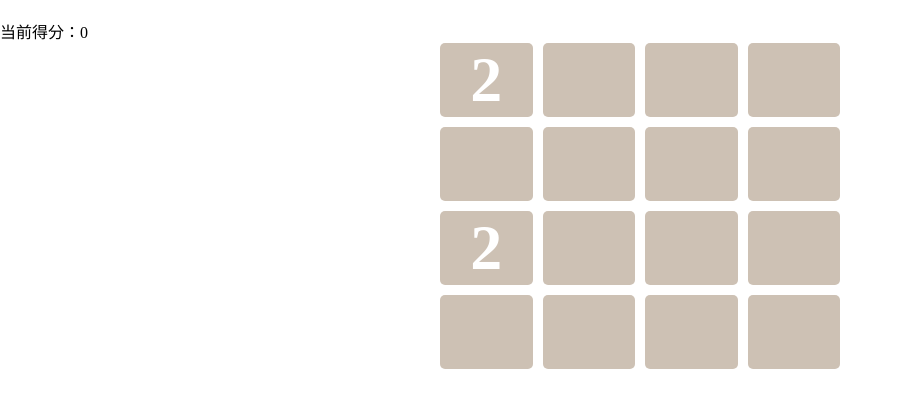
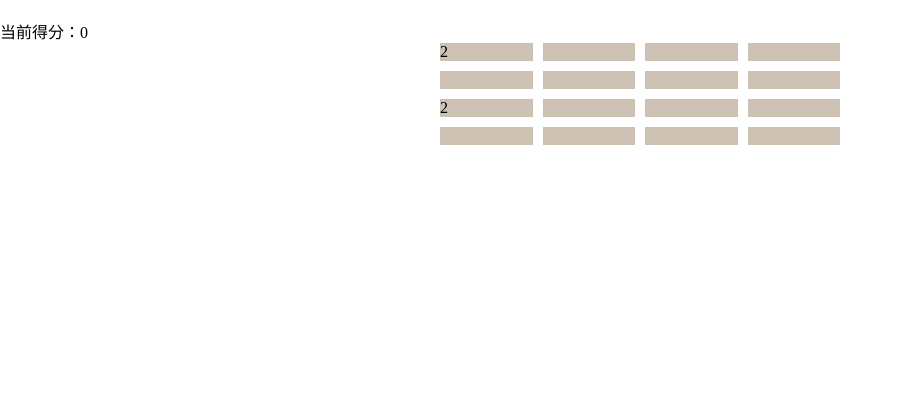
Before and after one commit to may-1998/2048, a plain HTML site: page index.html in a window 1280 px wide. Shown: the part 70-478 px from the top of the page, without its empty margins (0-902 px from the left). Drawn offline with Linux system fonts and the light colour scheme.

Commit message:
Update styles.css

```diff
--- a/styles.css
+++ b/styles.css
@@ -24,13 +24,4 @@ html, body {
 /* 格子样式 */
 .grid-cell {
     background-color: #CDC1B4;
-    border-radius: 5px;
-    font-size: 5vw; /* 使用百分比字体，适应不同设备 */
-    display: flex;
-    justify-content: center;
-    align-items: center;
-    color: white;
-    font-weight: bold;
-    transition: transform 0.2s ease-in-out;
-    width: 100%; /* 宽度适应 */
-    height: 100%; /* 高度适应 */
+    border-radius
```
